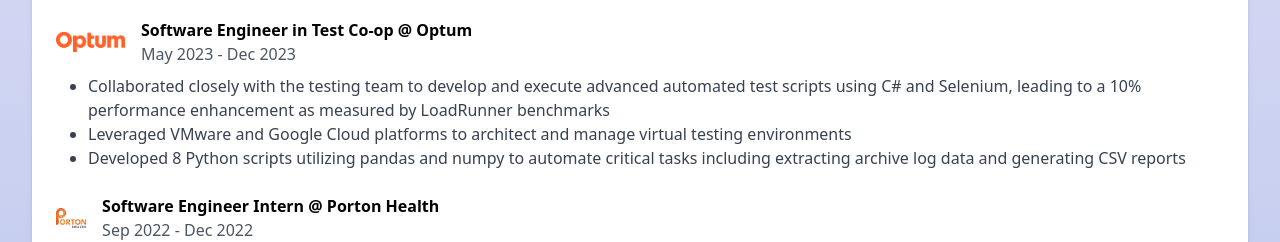
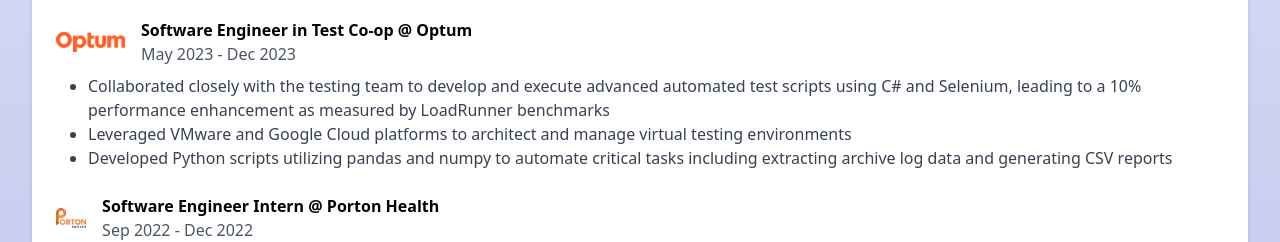
Before and after one commit to armanmoztar/portfolio, a React (Create React App) app: page / in a window 1280 px wide. Shown: the part 1231-1473 px from the top of the page. Built offline with nearby package versions, Linux system fonts and the light colour scheme.

Commit message:
chore: quick text fix

```diff
--- a/src/Portfolio.js
+++ b/src/Portfolio.js
@@ -184,7 +184,7 @@ const Experience = () => (
       responsibilities={[
         "Collaborated closely with the testing team to develop and execute advanced automated test scripts using C# and Selenium, leading to a 10% performance enhancement as measured by LoadRunner benchmarks",
         "Leveraged VMware and Google Cloud platforms to architect and manage virtual testing environments",
-        "Developed 8 Python scripts utilizing pandas and numpy to automate critical tasks including extracting archive log data and generating CSV reports",
+        "Developed Python scripts utilizing pandas and numpy to automate critical tasks including extracting archive log data and generating CSV reports",
       ]}
     />
     <ExperienceItem
```
